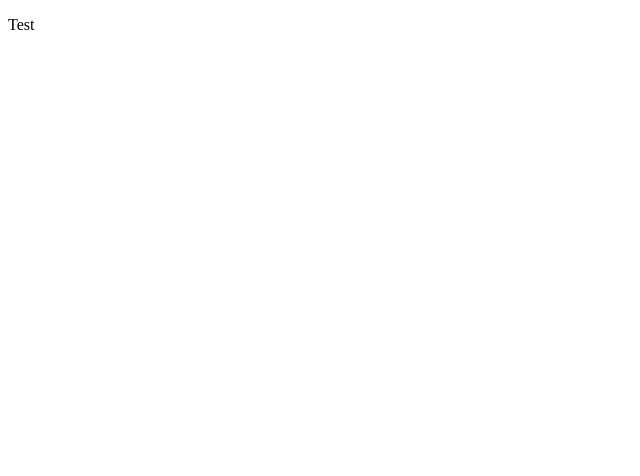
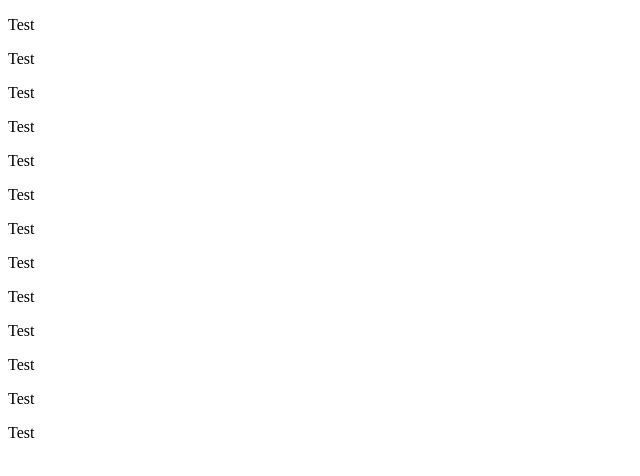
Before and after one commit to telepath01/portfolio, a plain HTML site: page index.html in a window 1280 px wide. Shown: the whole page, without its empty margins (0-640 px from the left). Drawn offline with Linux system fonts and the light colour scheme.

Commit message:
Update index.html

```diff
--- a/index.html
+++ b/index.html
@@ -8,5 +8,17 @@
 </head>
 <body>
     <P>Test</P>
+    <P>Test</P>
+    <P>Test</P>
+    <P>Test</P>
+    <P>Test</P>
+    <P>Test</P>
+    <P>Test</P>
+    <P>Test</P>
+    <P>Test</P>
+    <P>Test</P>
+    <P>Test</P>
+    <P>Test</P>
+    <P>Test</P>
 </body>
 </html>
```
